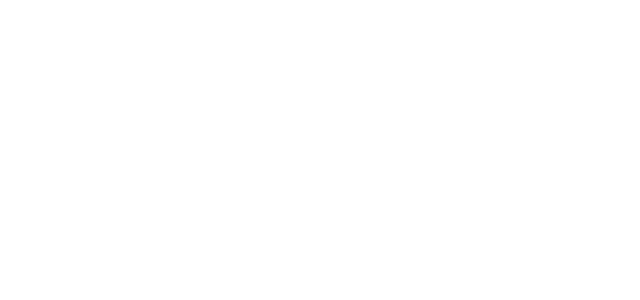
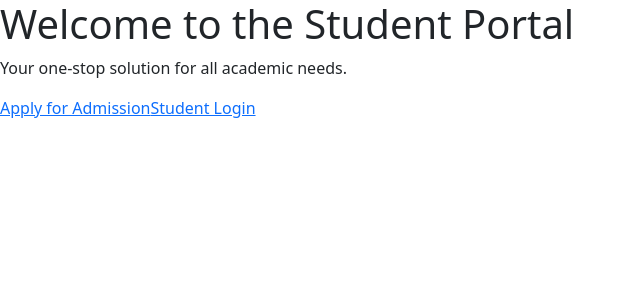
Before and after one commit to Paxden/PaxSchoolPortal, a React (Vite) app in the folder student-portal/: page / in a window 1280 px wide. Before the commit this address had no page. Shown: the top 300 px of the page, without its empty margins (0-640 px from the left). Built offline with nearby package versions, Linux system fonts and the light colour scheme.

Commit message:
Initial commit

```diff
--- a/student-portal/src/App.jsx
+++ b/student-portal/src/App.jsx
@@ -28,11 +28,14 @@
 import StudentCourseRegistration from "./pages/Student/CourseRegistration";
 import StudentFeePage from "./pages/Student/StudentFeePage";
 import StudentCBT from "./pages/Student/StudentCBT";
+import Home from "./pages/Home";
 
 function App() {
   return (
     <Router>
       <Routes>
+        {/* Home */}
+        <Route path="/" element={<Home />} />
         {/* Admission routes */}
         <Route path="/admission" element={<AdmissionPage />}>
           <Route path="apply" element={<AdmissionForm />} />
--- /dev/null
+++ b/student-portal/src/pages/Home.jsx
@@ -0,0 +1,14 @@
+import React from 'react'
+
+function Home() {
+  return (
+    <div>
+      <h1>Welcome to the Student Portal</h1>
+      <p>Your one-stop solution for all academic needs.</p>
+      <a href="/admission/apply">Apply for Admission</a>
+      <a href="/student/login">Student Login</a>
+    </div>
+  )
+}
+
+export default Home
```
